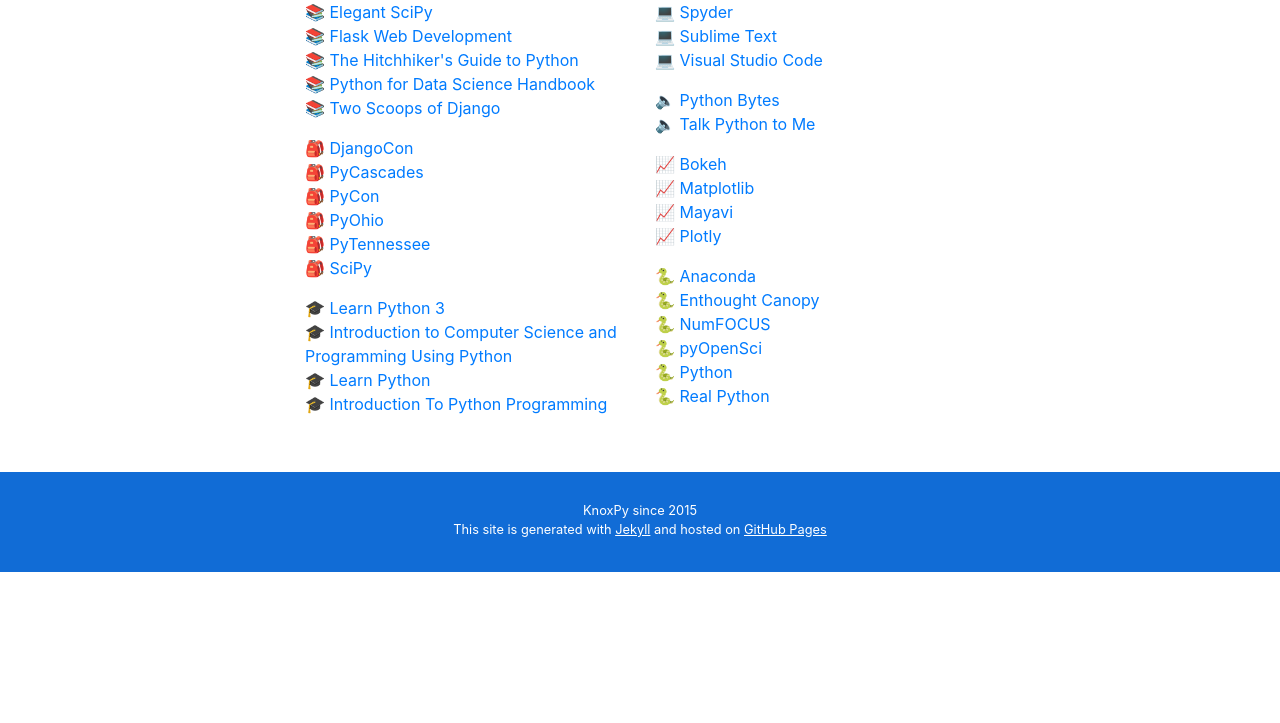
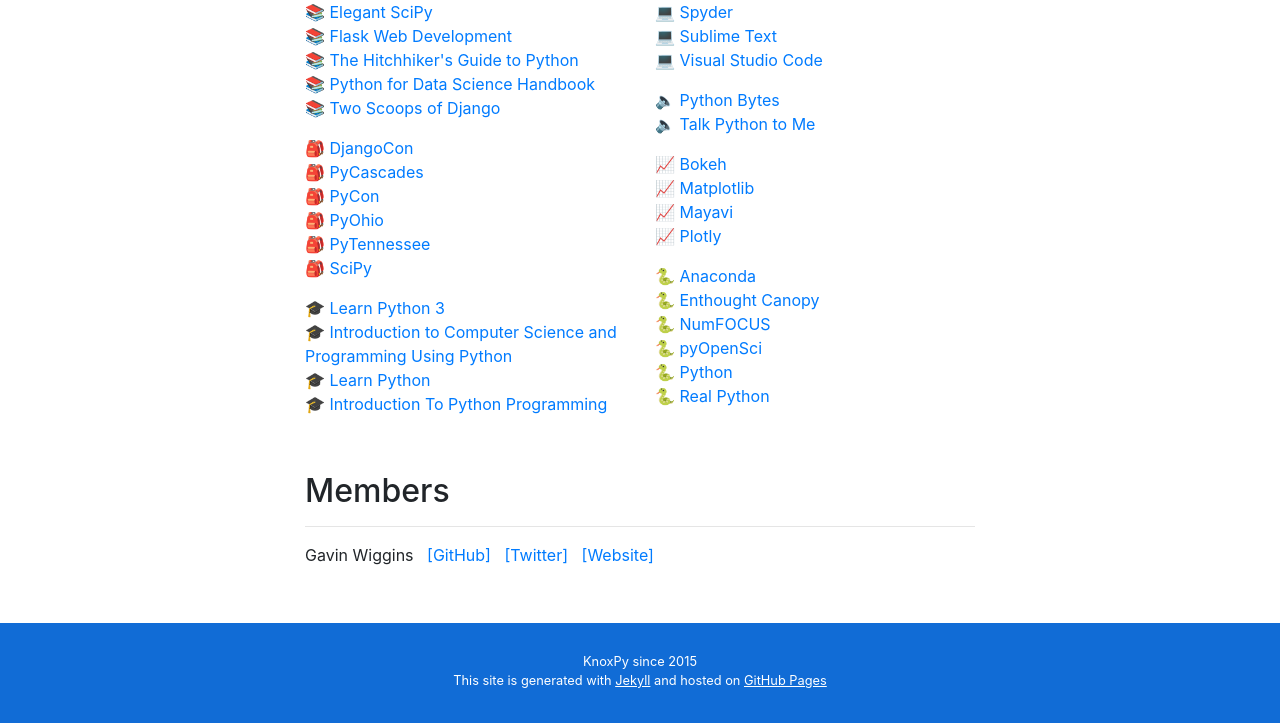
Before and after one commit to druveloper/knoxpy.github.io, a Jekyll site: the page built from index.html, in a window 1280 px wide and 900 px high, scrolled down 2928 px, cut to the strip 177-900 px from the top of the window. Built offline with Jekyll 4.4.1, drawn with Linux system fonts in a browser that asks for light colours; before the commit the page ends 3677 px from its top, so only the background shows below that.

Commit message:
Add a members section

```diff
--- a/_layouts/post.html
+++ b/_layouts/post.html
@@ -42,7 +42,5 @@
     </div>
   </div>
 
-<script data-goatcounter="https://knoxpy.goatcounter.com/count" async src="//gc.zgo.at/count.js"></script>
-
 </body>
 </html>
--- a/index.html
+++ b/index.html
@@ -161,6 +161,28 @@
     </div>
   </div>
 
+  <div class="row">
+    <div class="col-md">
+      <h2>Members</h2>
+      <hr>
+
+      {% for member in site.data.members%}
+      <p>
+        {{ member.name }} &nbsp;
+        {% if member.github %}
+        <a href="{{ member.github }}">[GitHub]</a> &nbsp;
+        {% endif %}
+        {% if member.twitter %}
+        <a href="{{ member.twitter }}">[Twitter]</a> &nbsp;
+        {% endif %}
+        {% if member.website %}
+        <a href="{{ member.website }}">[Website]</a> &nbsp;
+        {% endif %}
+      </p>
+      {% endfor %}
+    </div>
+  </div>
+
 </div>  <!-- end Main Content -->
 
 <!-- Footer -->
@@ -175,7 +197,5 @@
   </div>
 </div>  <!-- end Footer -->
 
-<script data-goatcounter="https://knoxpy.goatcounter.com/count" async src="//gc.zgo.at/count.js"></script>
-
 </body>
 </html>
```
Also changed, not shown: _data/members.yml (added, +7 -0 lines), README.md.
